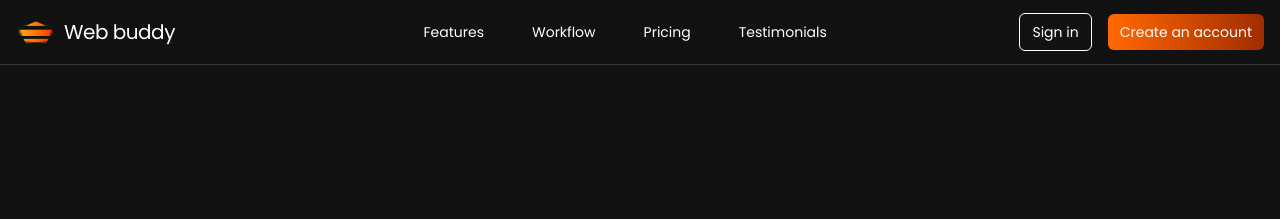
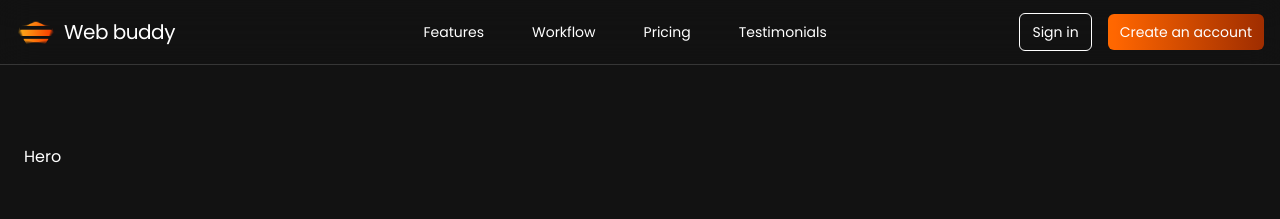
Before and after one commit to progymer/landing-page-templete, a React (Vite) app: page / in a window 1280 px wide. Shown: the top 219 px of the page. Built offline with nearby package versions, Linux system fonts and the light colour scheme.

Commit message:
feat: hero section

```diff
--- a/src/App.jsx
+++ b/src/App.jsx
@@ -1,11 +1,15 @@
 import React from 'react'
 import Navbar from './components/Navbar'
+import { Hero } from './components/Hero'
 
 
 const App = () => {
   return (
     <>
       <Navbar />
+      <div className='max-w-7xl mx-auto px-6 pt-20'>
+        <Hero />
+      </div>
     </>
   )
 }
```
